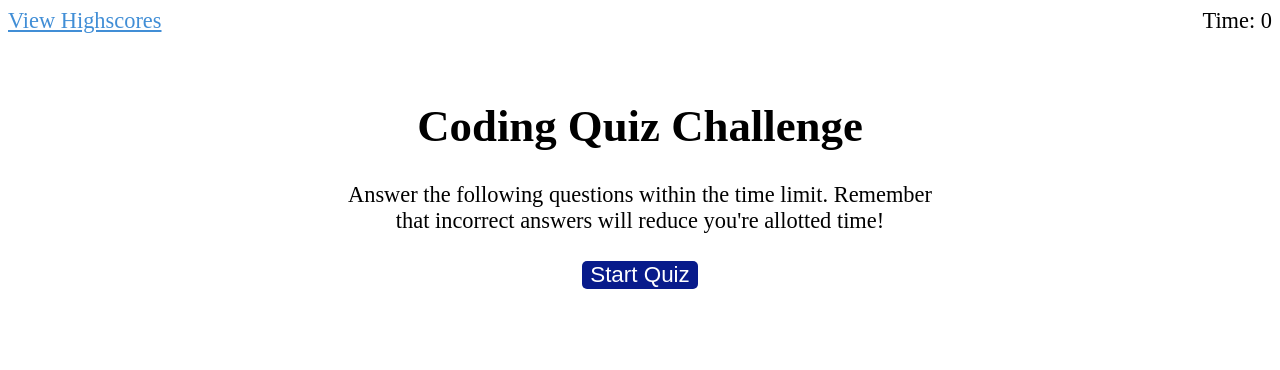
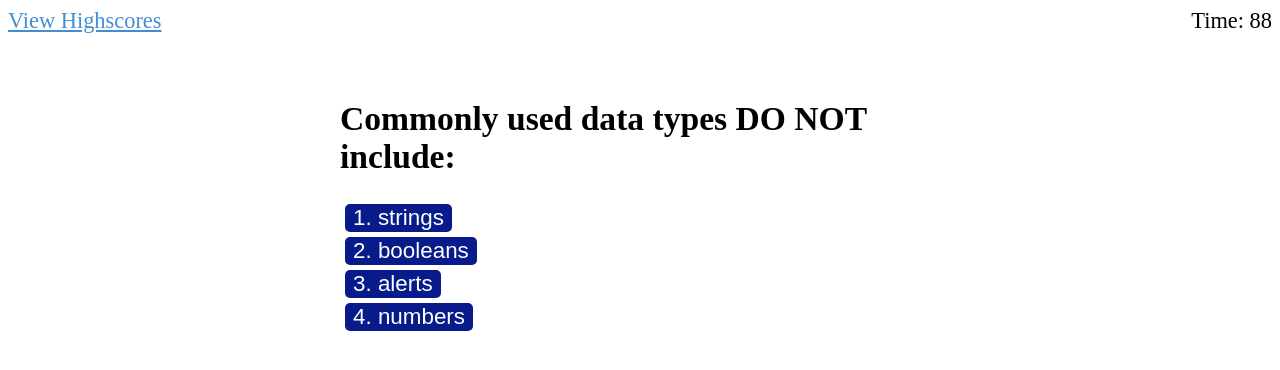
Before and after one commit to Eibon64/timed-quiz-project, a plain HTML site: page index.html in a window 1280 px wide. Both pictures are taken after a click on the button "Start Quiz". Drawn offline with Linux system fonts and the light colour scheme.

Commit message:
added javaScript logic for starting and taking the quiz. added questions tot he quiz.

```diff
--- a/assets/script.js
+++ b/assets/script.js
@@ -0,0 +1,136 @@
+var currentQuestIndex = 0;
+var time = 90
+var timerId;
+
+var initialsEl = document.getElementById('initials');
+var feedbackEl = document.getElementById('feedback');
+var questEl = document.getElementById('questions');
+var timerEl = document.getElementById('time');
+var startBtn = document.getElementById('start');
+var submitBtn = document.getElementById('submit');
+var choicesEl = document.getElementById('choices');
+
+function startQuiz() {
+    var startScreenEl = document.getElementById('start-screen');
+    startScreenEl.setAttribute('class', 'hide');
+    questEl.removeAttribute('class');
+    timerId = setInterval(clockTic, 1000);
+    timerEl.textContent = time;
+
+    getQuest();
+}
+
+function getQuest() {
+    var currentQuest = questions[currentQuestIndex];
+    var titleEl = document.getElementById('quest-title');
+    titleEl.textContent = currentQuest.title;
+    choicesEl.innerHTML = '';
+
+    for (var i = 0; i < currentQuest.choices.length; i++) {
+        var choice = currentQuest.choices[i];
+        var choiceArea = document.createElement('button');
+        choiceArea.setAttribute('class', 'choice');
+        choiceArea.setAttribute('value', choice);
+        choiceArea.textContent = i + 1 + '. ' + choice;
+        choicesEl.appendChild(choiceArea);
+    }
+}
+
+function questClick(event) {
+    var buttonEl = event.target;
+
+    if (buttonEl.value !== questions[currentQuestIndex].answer) {
+        time -= 15;
+    }
+    timerEl.textContent = time;
+
+    currentQuestIndex++;
+
+    if (time <= 0 || currentQuestIndex === questions.length) {
+        quizEnd();
+    } else {
+        getQuest();
+    }
+}
+
+function quizEnd() {
+    clearInterval(timerId);
+
+    var endScreenEl = document.getElementById('end-screen');
+    endScreenEl.removeAttribute('class');
+
+    var finalScoreEl = document.getElementById('final-score');
+    finalScoreEl.textContent = time;
+
+    questEl.setAttribute('class', 'hide');
+}
+
+function clockTic() {
+    time--;
+    timerEl.textContent = time;
+
+    if (time <=0) {
+        quizEnd();
+    }
+}
+
+function saveHighscore() {
+    var initials = initialsEl.value.trim();
+    var highscores = JSON.parse(window.localStorage.getItem('highscores')) || [];
+    var newScore = {
+        score: time,
+        initials: initials,
+    };
+
+    highscores.push(newScore);
+    window.localStorage.setItem('highscores', JSON.stringify(highscores));
+    window.location.href = 'highscores.html';
+}
+
+function checkEnter(event) {
+    if (event.key === 'Enter') {
+        saveHighscore();
+    }
+}
+
+startBtn.onclick = startQuiz;
+choicesEl.onclick = questClick;
+submitBtn.onclick = saveHighscore;
+initialsEl.onkeydown = checkEnter
+
+
+var questions = [
+    {
+      title: 'Commonly used data types DO NOT include:',
+      choices: ['strings', 'booleans', 'alerts', 'numbers'],
+      answer: 'alerts',
+    },
+    {
+      title: 'This language is the primary source of interactivity on the web.',
+      choices: ['CSS', 'HTML', 'JavaScript', 'Python'],
+      answer: 'JavaScript',
+    },
+    {
+      title: 'Arrays in JavaScript can be used to store ____.',
+      choices: [
+        'numbers and strings',
+        'other arrays',
+        'booleans',
+        'all of the above',
+      ],
+      answer: 'all of the above',
+    },
+    {
+      title:
+        'String values must be enclosed within ____ when being assigned to variables.',
+      choices: ['commas', 'curly brackets', 'quotes', 'parentheses'],
+      answer: 'quotes',
+    },
+    {
+      title:
+        'A very useful tool used during development and debugging for printing content to the debugger is:',
+      choices: ['JavaScript', 'terminal / bash', 'for loops', 'console.log'],
+      answer: 'console.log',
+    },
+  ];
+//remove feedback elements
--- a/index.html
+++ b/index.html
@@ -25,7 +25,7 @@
       </div>
 
       <div id="questions" class="hide">
-        <h2 id="question-title"></h2>
+        <h2 id="quest-title"></h2>
         <div id="choices" class="choices"></div>
       </div>
 
```
